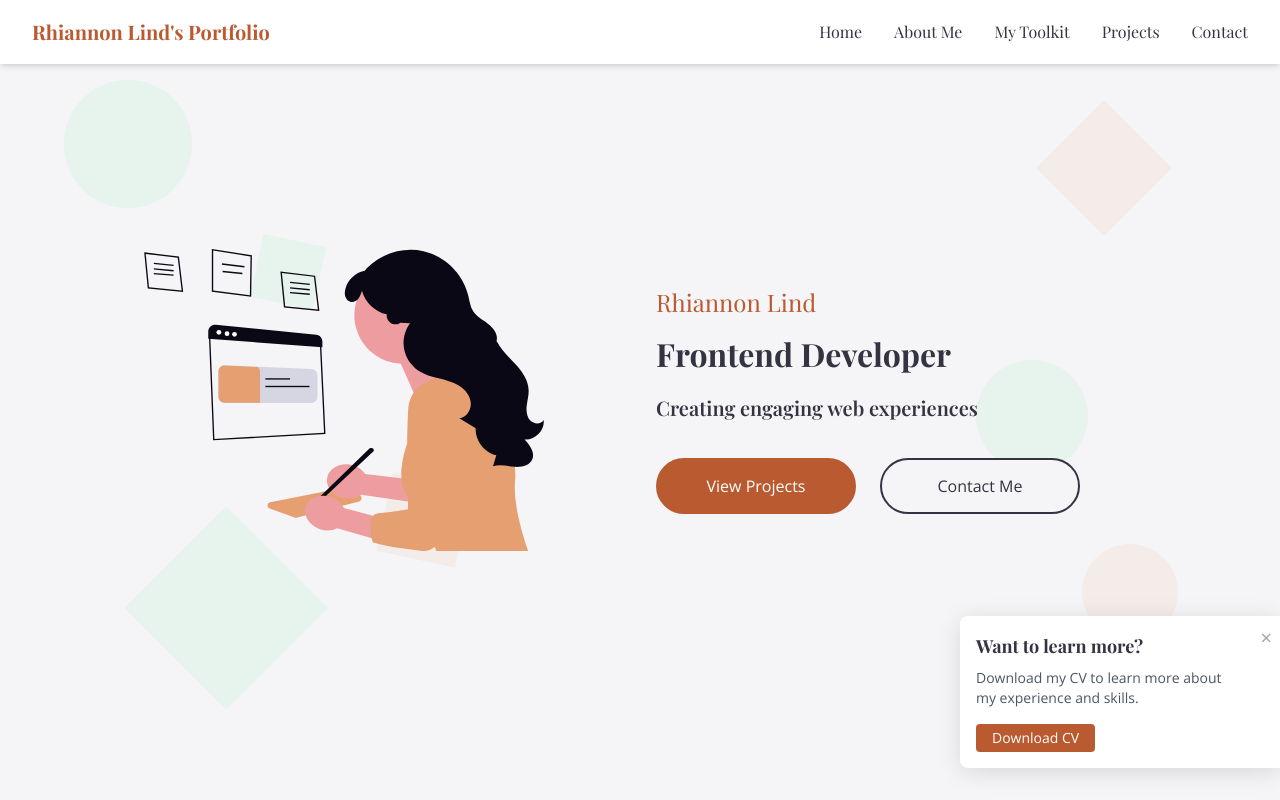
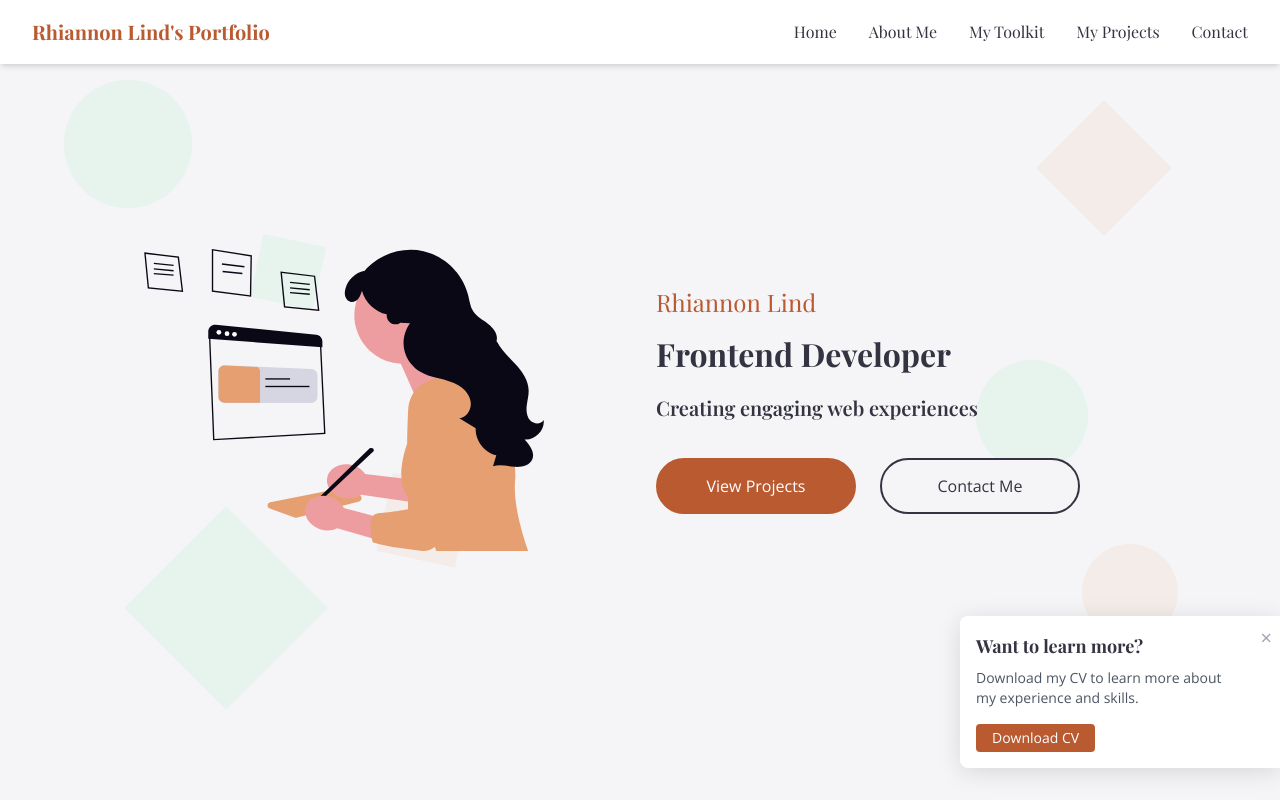
Before and after one commit to rhiannonlind/Rhiannon-Lind-Portfolio, a React (Vite) app: page / in a window 1280 px wide. Shown: the top 800 px of the page. Built offline with nearby package versions, Linux system fonts and the light colour scheme; no server answers; a web font is replaced by a local one.

Commit message:
Update: Refine navigation button for 'My Projects' to 'Projects' in header

```diff
--- a/src/components/Header.tsx
+++ b/src/components/Header.tsx
@@ -59,7 +59,7 @@ const Header: React.FC = () => {
                   className="text-dark hover:text-primary transition-colors whitespace-nowrap"
                   style={{ fontFamily: 'var(--font-heading)' }}
                 >
-                  Projects
+                  My Projects
                 </button>
               </li>
               <li>
```
